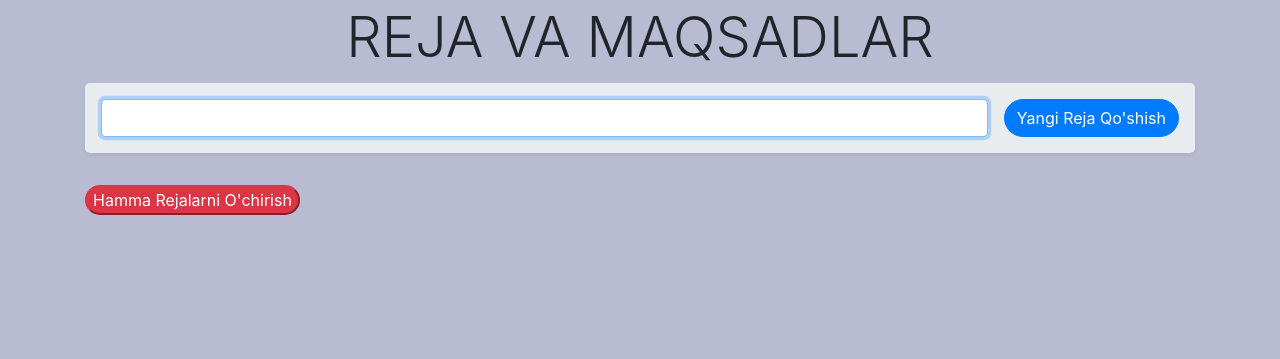
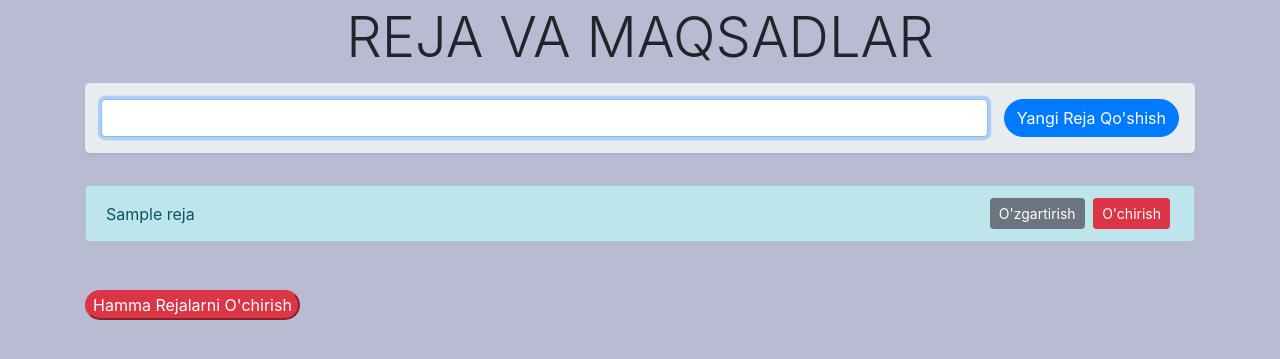
Before and after one commit to jarvis-control/reja, a Node server app: template views/reja.ejs in a window 1280 px wide. Shown: the top 359 px of the page. Run offline with Node 20, Linux system fonts and the light colour scheme; the template is opened without the code that fills it: most values are stand-ins (such as "Sample title", 1, 10 or a date in 2020); some libraries are stand-ins or nearby versions.

Commit message:
feat: CRUD operations

```diff
--- a/app.js
+++ b/app.js
@@ -12,6 +12,8 @@ fs.readFile("database/user.json", "utf-8", (err, data) => {
   }
 });
 
+const db = require("./server").db();
+
 // 1 Entry code
 app.use(express.static("public"));
 app.use(express.json());
@@ -25,8 +27,17 @@ app.set("view engine", "ejs");
 
 // 4 Routing code
 app.post("/create-item", (req, res) => {
+  console.log("user entered /create-item");
   console.log(req.body);
-  res.json({ test: "success" });
+  const new_reja = req.body.reja;
+  db.collection("plans").insertOne({ reja: new_reja }, (err, data) => {
+    if (err) {
+      console.log(err);
+      res.end("Something went wrong");
+    } else {
+      res.end("Successfully added");
+    }
+  });
 });
 
 app.get("/author", (req, res) => {
@@ -34,7 +45,17 @@ app.get("/author", (req, res) => {
 });
 
 app.get("/", function (req, res) {
-  res.render("reja");
+  console.log("user entered /");
+  db.collection("plans")
+    .find()
+    .toArray((err, data) => {
+      if (err) {
+        console.log(err);
+        res.end("Something went wrong");
+      } else {
+        res.render("reja", { items: data });
+      }
+    });
 });
 
 module.exports = app;
--- a/server.js
+++ b/server.js
@@ -3,7 +3,7 @@ const mongodb = require("mongodb");
 
 let db;
 const connectionString =
-  "mongodb+srv://jarvis:MySzOVSaZspgHlRm@cluster0.yiasqur.mongodb.net/";
+  "mongodb+srv://jarvis:MySzOVSaZspgHlRm@cluster0.yiasqur.mongodb.net/Reja";
 
 mongodb.connect(
   connectionString,
--- a/views/reja.ejs
+++ b/views/reja.ejs
@@ -22,7 +22,7 @@
           <div class="d-flex align-items-center">
             <input
               id="create-field"
-              name="item"
+              name="reja"
               autofocus
               autocomplete="off"
               class="form-control mr-3"
@@ -37,6 +37,30 @@
         </form>
       </div>
 
+      <ul id="item-lis" class="list-group pb-5 mt-4">
+        <% items.map(function(item) { %>
+        <li
+          class="list-group-item list-group-item-info d-flex align-items-center justify-content-between"
+        >
+          <span class="item-text"><%=item.reja%></span>
+          <div>
+            <button
+              data-id="<%=item._id%>"
+              class="edit-me btn btn-secondary btn-sm mr-1"
+            >
+              O'zgartirish
+            </button>
+            <button
+              data-id="<%=item._id%>"
+              class="delete-me btn btn-danger btn-sm mr-1"
+            >
+              O'chirish
+            </button>
+          </div>
+        </li>
+        <% }) %>
+      </ul>
+
       <button id="clean-all" class="btn-danger" style="border-radius: 20px">
         Hamma Rejalarni O'chirish
       </button>
```
Also changed, not shown: train.js (+22 -9 lines).
